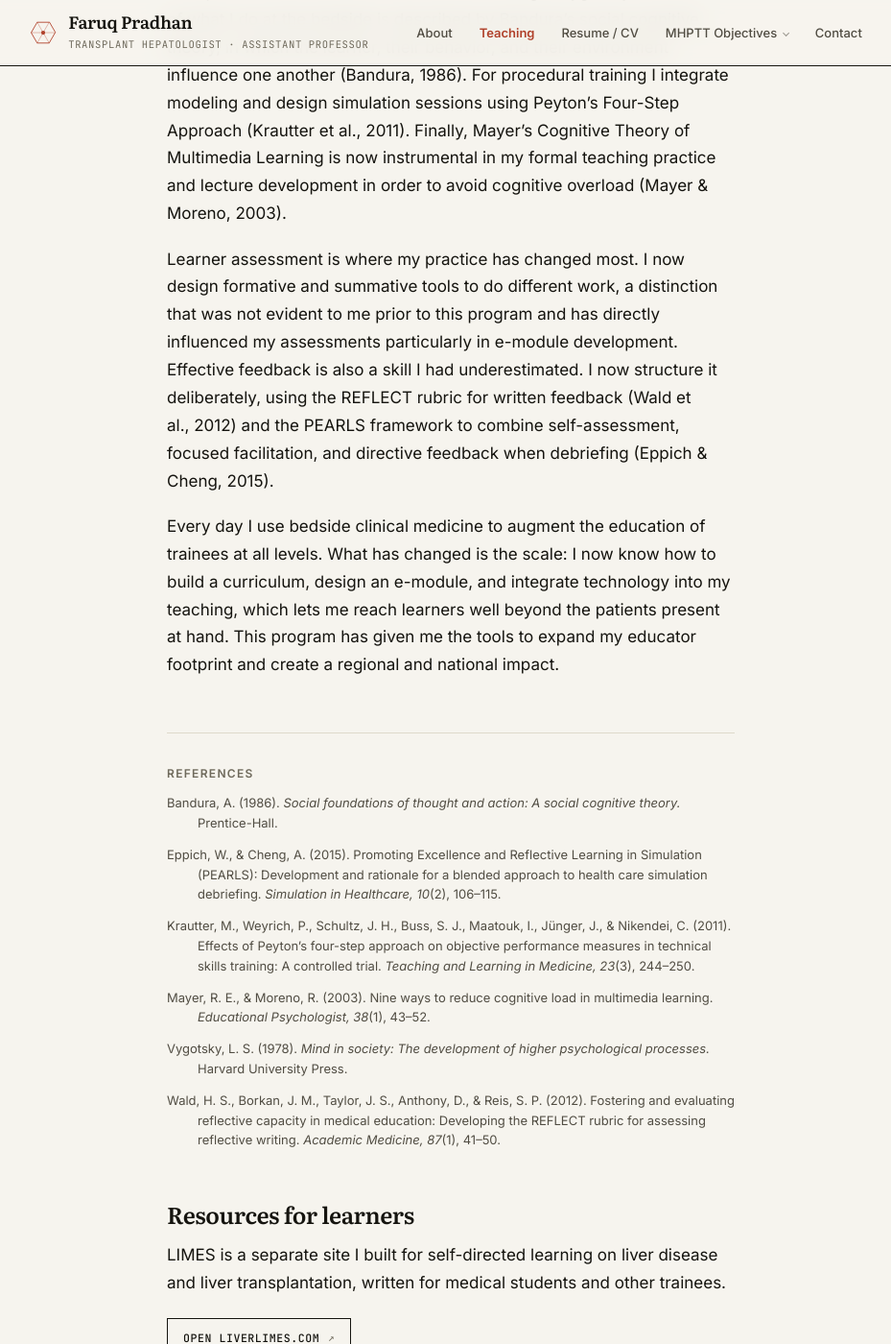
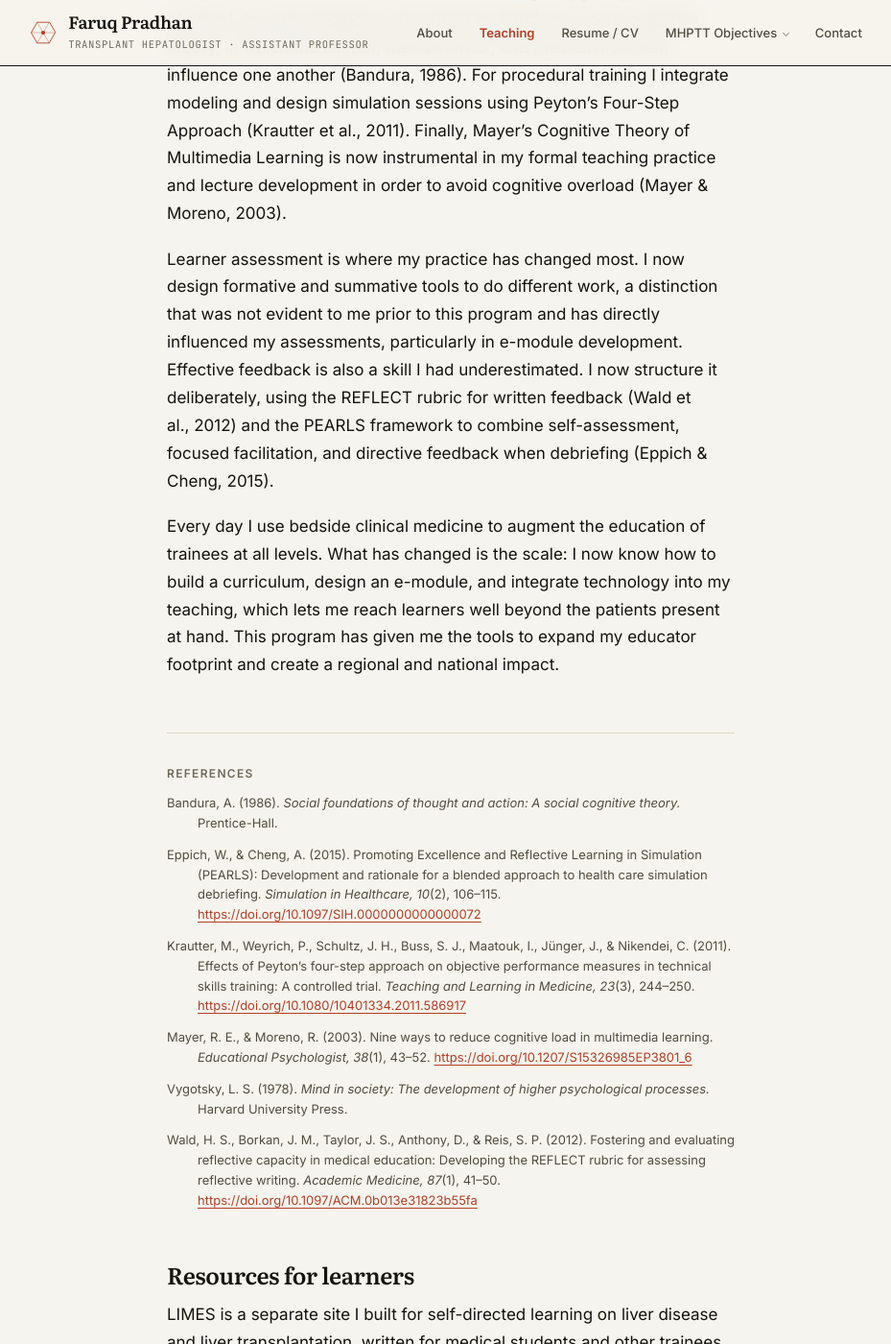
Before and after one commit to fpradhan/fpradhan.github.io, a Jekyll site: the page built from teaching.md, in a window 1280 px wide and 1400 px high, scrolled down 879 px. Shown: the whole window at 96% size, without its empty margins (170-1099 px from the left). Built offline with Jekyll 4.4.1, drawn with Linux system fonts in a browser that asks for light colours.

Commit message:
Add DOIs to the philosophy references, and a missing comma
The four journal articles now carry their DOIs in APA 7 form. Eppich
and Cheng, Krautter et al. and Wald et al. were checked against their
PubMed records (PMIDs 25710312, 21745059, 22104060); Mayer and Moreno is
not indexed in PubMed and was checked against the publisher's page.

Co-Authored-By: Claude Opus 5.5 <noreply@anthropic.com>
Claude-Session: https://claude.ai/code/session_01SajNJDGDkt5q5fCgsPRcNk

```diff
--- a/teaching.md
+++ b/teaching.md
@@ -37,7 +37,7 @@ lecture development in order to avoid cognitive overload (Mayer & Moreno, 2003).
 
 Learner assessment is where my practice has changed most. I now design formative and summative
 tools to do different work, a distinction that was not evident to me prior to this program and has
-directly influenced my assessments particularly in e-module development. Effective feedback is
+directly influenced my assessments, particularly in e-module development. Effective feedback is
 also a skill I had underestimated. I now structure it deliberately, using the REFLECT rubric for
 written feedback (Wald et al., 2012) and the PEARLS framework to combine self-assessment, focused
 facilitation, and directive feedback when debriefing (Eppich & Cheng, 2015).
@@ -57,14 +57,15 @@ Prentice-Hall.
 
 Eppich, W., & Cheng, A. (2015). Promoting Excellence and Reflective Learning in Simulation
 (PEARLS): Development and rationale for a blended approach to health care simulation debriefing.
-*Simulation in Healthcare, 10*(2), 106–115.
+*Simulation in Healthcare, 10*(2), 106–115. <https://doi.org/10.1097/SIH.0000000000000072>
 
 Krautter, M., Weyrich, P., Schultz, J. H., Buss, S. J., Maatouk, I., Jünger, J., & Nikendei, C.
 (2011). Effects of Peyton's four-step approach on objective performance measures in technical
 skills training: A controlled trial. *Teaching and Learning in Medicine, 23*(3), 244–250.
+<https://doi.org/10.1080/10401334.2011.586917>
 
 Mayer, R. E., & Moreno, R. (2003). Nine ways to reduce cognitive load in multimedia learning.
-*Educational Psychologist, 38*(1), 43–52.
+*Educational Psychologist, 38*(1), 43–52. <https://doi.org/10.1207/S15326985EP3801_6>
 
 Vygotsky, L. S. (1978). *Mind in society: The development of higher psychological processes.*
 Harvard University Press.
@@ -72,6 +73,7 @@ Harvard University Press.
 Wald, H. S., Borkan, J. M., Taylor, J. S., Anthony, D., & Reis, S. P. (2012). Fostering and
 evaluating reflective capacity in medical education: Developing the REFLECT rubric for assessing
 reflective writing. *Academic Medicine, 87*(1), 41–50.
+<https://doi.org/10.1097/ACM.0b013e31823b55fa>
 
 </section>
 
```
